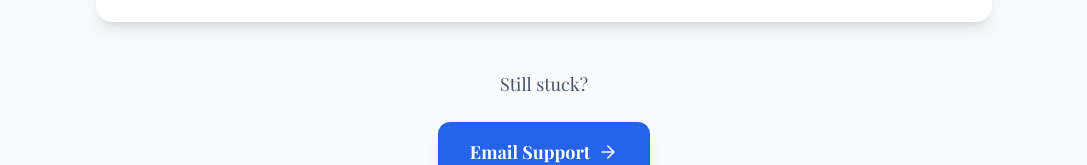
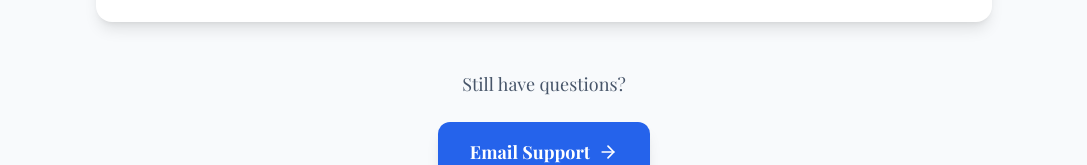
Before and after one commit to McGovs/arnold-the-analyst-frontend-v2-markdown, a React (Vite) app: page /support in a window 1280 px wide. Shown: the part 1144-1309 px from the top of the page, without its empty margins (96-1183 px from the left). Built offline with nearby package versions, Linux system fonts and the light colour scheme; a web font is replaced by a local one.

Commit message:
Update Support.tsx

```diff
--- a/src/pages/Support.tsx
+++ b/src/pages/Support.tsx
@@ -131,7 +131,7 @@ export default function Support() {
 
             {/* Final CTA */}
             <div className="text-center py-12">
-              <p className="text-lg text-slate-600 mb-6">Still stuck?</p>
+              <p className="text-lg text-slate-600 mb-6">Still have questions?</p>
               <a
                 href="mailto:cian@arnoldtheanalyst.com"
                 className="inline-flex items-center gap-2 bg-blue-600 text-white px-8 py-4 rounded-xl text-lg font-bold hover:bg-blue-700 transition-shadow shadow-lg"
```
